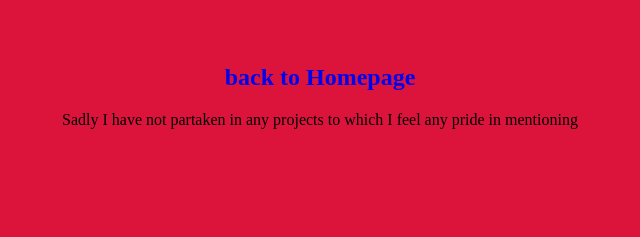
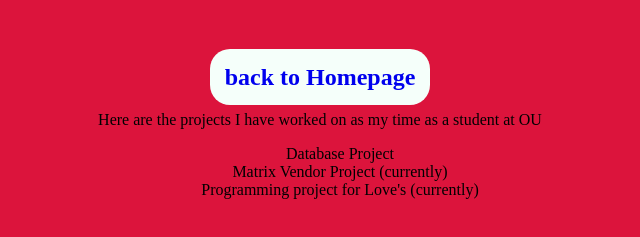
Before and after one commit to B1GAL/B1GAL.github.io, a plain HTML site: page projects.html in a window 1280 px wide. Shown: the part 185-422 px from the top of the page, without its empty margins (320-960 px from the left). Drawn offline with Linux system fonts and the light colour scheme.

Commit message:
Done with hw8

```diff
--- a/StyleSheet1.css
+++ b/StyleSheet1.css
@@ -22,10 +22,18 @@ li a {
     text-decoration: none;
     list-style-type: none;
     text-align: center;
-
+    border: rgba(0,0,0,0.25);
+    padding:15px;
+    border-radius:20px;
+    box-sizing:border-box;
+    background-color:mintcream;
 }
-a{
-    text-decoration:none;
+a {
+    text-decoration: none;
+    border: rgba(0,0,0,0.25);
+    padding: 15px;
+    border-radius: 20px;
+    background-color:mintcream;
 }
 li{
     text-align:center;
--- a/projects.html
+++ b/projects.html
@@ -6,6 +6,11 @@
 <body style="background-color:crimson">
 <h1>Projects:</h1>
 <h2><a href="index.html">back to Homepage</a></h2>
-    <p>Sadly I have not partaken in any projects to which I feel any pride in mentioning</p>
+    <p>Here are the projects I have worked on as my time as a student at OU</p>
+    <ul style="list-style-type:circle">
+        <li>Database Project</li>
+        <li>Matrix Vendor Project (currently)</li>
+        <li>Programming project for Love's (currently)</li>
+    </ul>
 </body>
 </html>
```
Also changed, not shown: about.html (+2 -1 lines).
